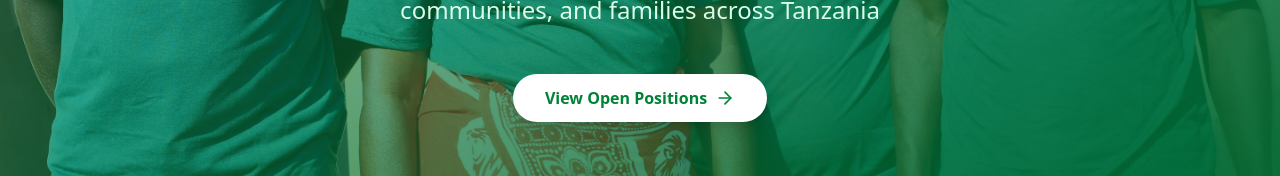
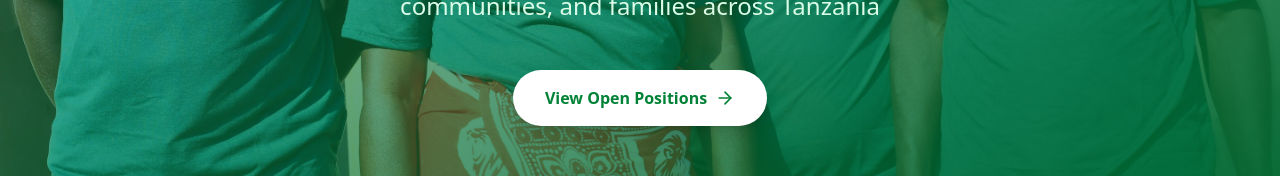
Before and after one commit to Mhando-Z/HervegWeb, a Next.js app: page /career in a window 1280 px wide. Shown: the part 526-702 px from the top of the page. Built offline with nearby package versions, Linux system fonts and the light colour scheme; a web font is replaced by a local one.

Commit message:
Phase One

```diff
--- a/src/app/career/page.jsx
+++ b/src/app/career/page.jsx
@@ -229,7 +229,7 @@ const CareersPage = () => {
                   <motion.button
                     whileHover={{ scale: 1.05 }}
                     whileTap={{ scale: 0.95 }}
-                    className="bg-white cursor-pointer text-green-700 px-8 py-3  rounded-4xl font-semibold flex items-center gap-2 shadow-lg hover:shadow-xl transition-shadow"
+                    className="bg-white cursor-pointer text-green-700 px-8 py-3 lg:py-4 rounded-4xl font-semibold flex items-center gap-2 shadow-lg hover:shadow-xl transition-shadow"
                   >
                     View Open Positions <ArrowRight className="w-5 h-5" />
                   </motion.button>
```
